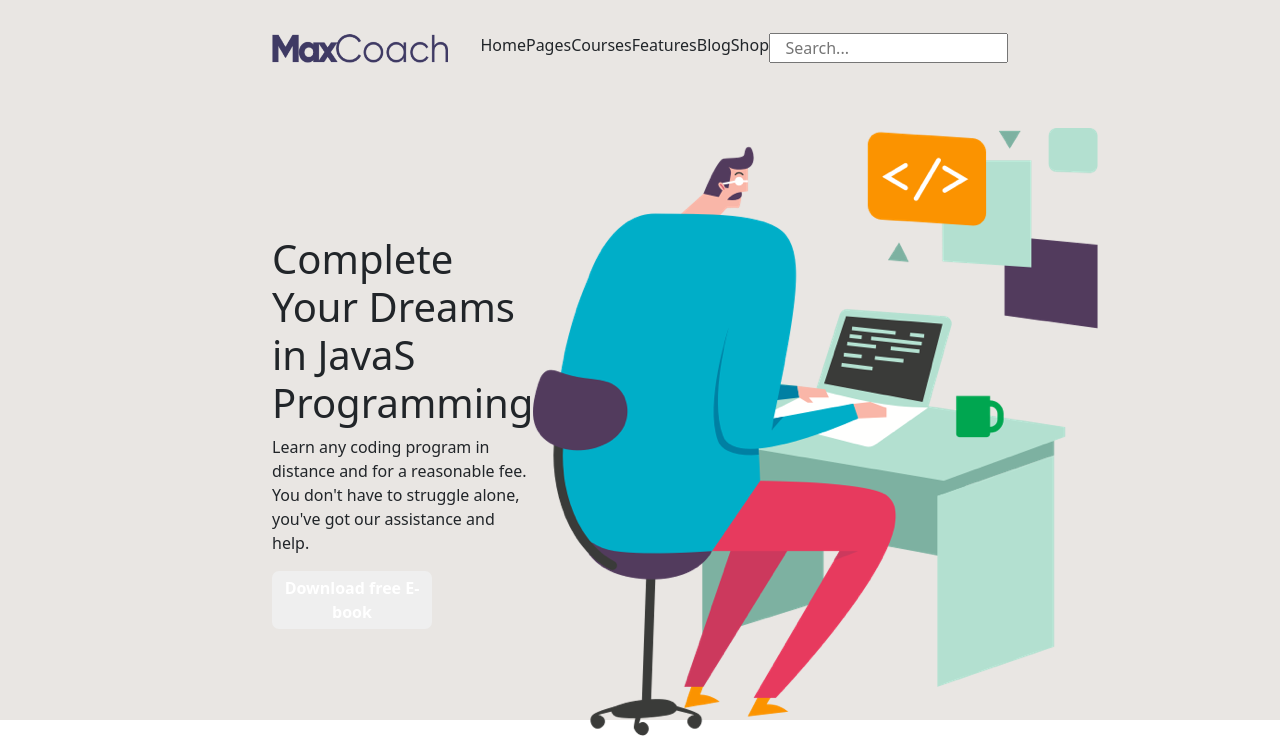
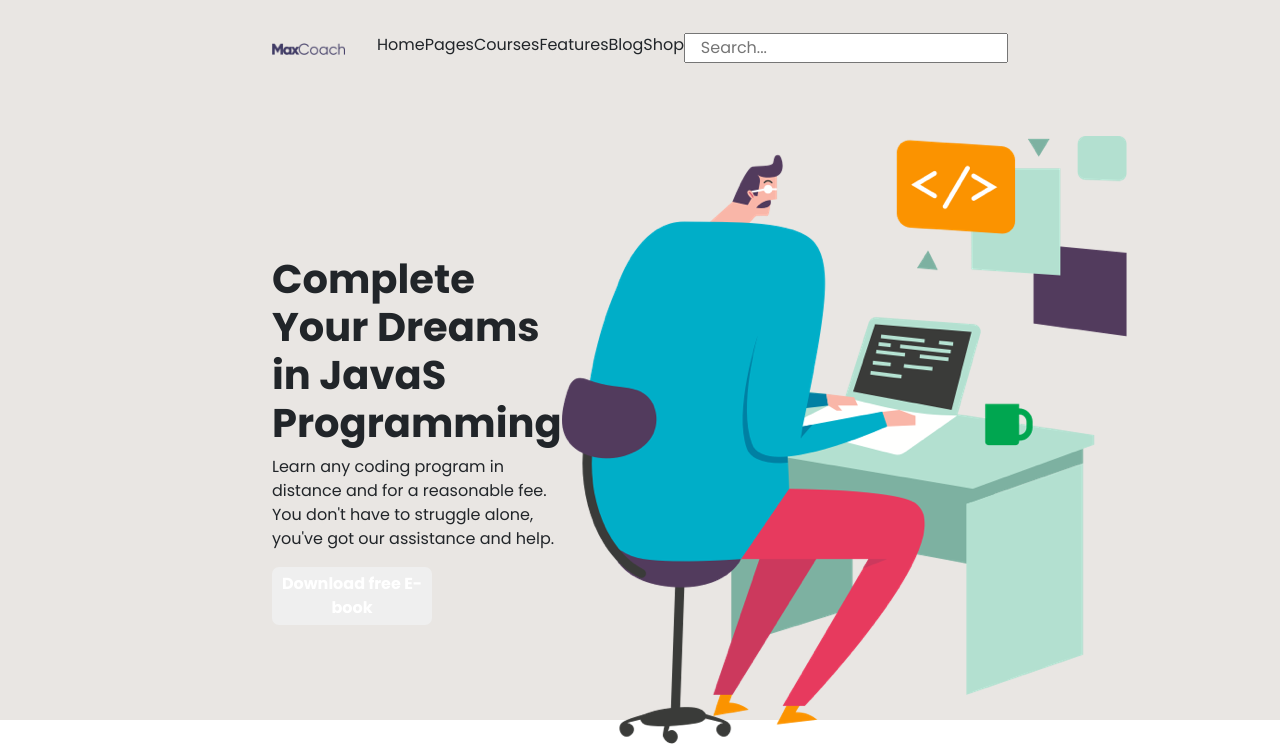
Before and after one commit to adricosmicfox/proj-html-vuejs, a Vue app: page / in a window 1280 px wide. Shown: the top 753 px of the page. Built offline with nearby package versions, Linux system fonts and the light colour scheme.

Commit message:
added wave to jumbotron

```diff
--- a/src/App.vue
+++ b/src/App.vue
@@ -38,14 +38,22 @@
 </script>
 
 <style lang="scss">
+
+  @import url('https://fonts.googleapis.com/css2?family=Poppins:ital,wght@0,100;0,200;0,400;0,500;0,700;0,800;0,900;1,300;1,400;1,500;1,700;1,800;1,900&display=swap');
+
 #app {
   box-sizing: border-box;
   margin: 0;
   padding: 0;
+  font-family: 'Poppins', sans-serif;
     }
 
 section{
-  padding-top: 3rem;
-  padding-bottom: 3rem;
+  padding-top: 2rem;
+  padding-bottom: 2rem;
+}
+
+h1{
+  font-weight: 600 !important;
 }
 </style>
```
